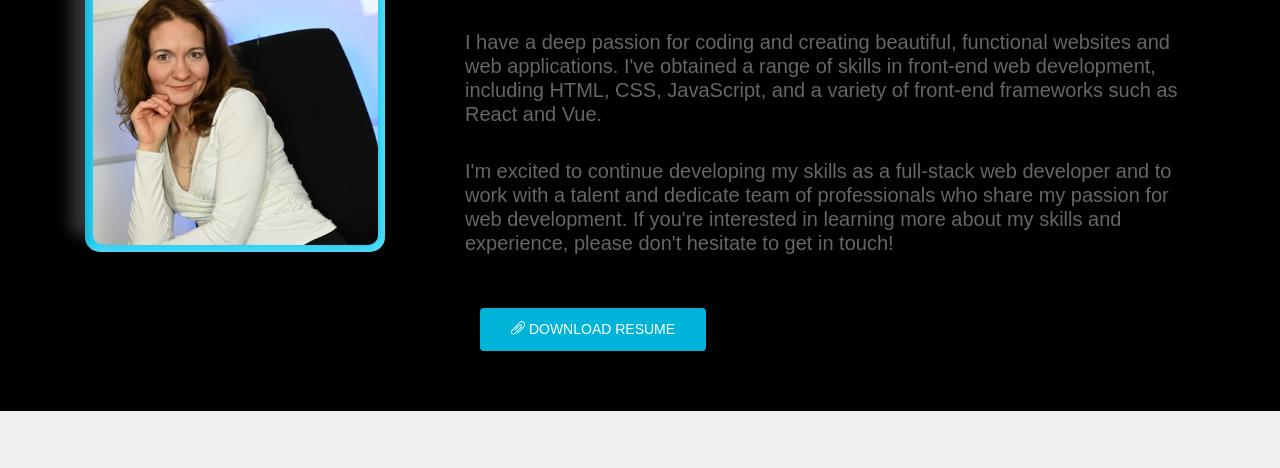
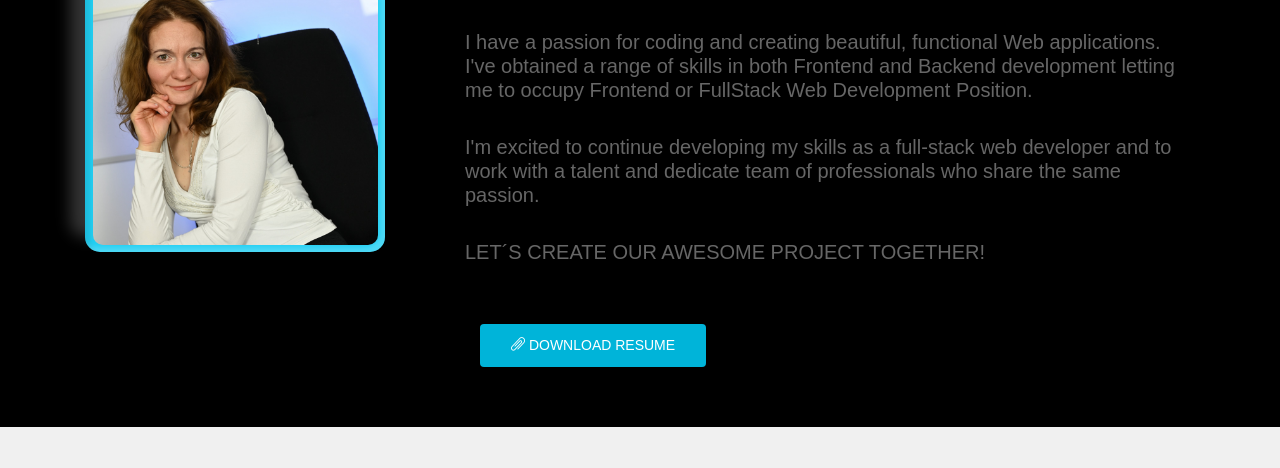
Before and after one commit to Anna-Bohun-art/portfolio, a website: page index.html in a window 1280 px wide. Shown: the part 574-1042 px from the top of the page. Drawn offline with Linux system fonts and the light colour scheme; files whose address does not match are found by name.

Commit message:
Changing the main text

```diff
--- a/index.html
+++ b/index.html
@@ -184,12 +184,16 @@
               <h3 class="text-justify text-white">About me</h3>
               <br>
               <h5>
-                I have a deep passion for coding and creating beautiful, functional websites and web applications. I've obtained a range of skills in front-end web development, including HTML, CSS, JavaScript, and a variety of front-end frameworks such as React and Vue.
+                I have a passion for coding and creating beautiful, functional Web applications. I've obtained a range of skills in both Frontend and Backend development letting me to occupy Frontend or FullStack Web Development Position.
               </h5>
               <br>
               <h5>
-                 I'm excited to continue developing my skills as a full-stack web developer and to work with a talent and dedicate team of professionals who share my passion for web development. If you're interested in learning more about my skills and experience, please don't hesitate to get in touch!
+                 I'm excited to continue developing my skills as a full-stack web developer and to work with a talent and dedicate team of professionals who share the same passion.
               </h5>
+              <hr>
+              <h5 class="text-uppercase">
+                Let´s create our awesome project together!
+              <h5>
               <br>
 
             </div>
```
